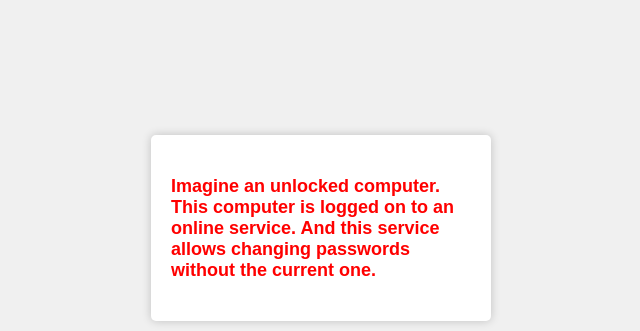
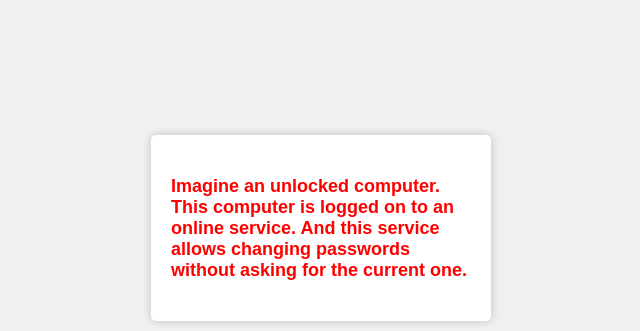
Before and after one commit to Zarcolio/flipperzero, a plain HTML site: page BadUSB/Ducky Scripts/Offensive/Demo_Password_Change.html in a window 1280 px wide. Shown: the top 331 px of the page, without its empty margins (319-959 px from the left). Drawn offline with Linux system fonts and the light colour scheme.

Commit message:
Update Demo_Password_Change.html

```diff
--- a/BadUSB/Ducky Scripts/Offensive/Demo_Password_Change.html
+++ b/BadUSB/Ducky Scripts/Offensive/Demo_Password_Change.html
@@ -82,7 +82,7 @@
     <div class="container-wrapper">
         <div class="container">
             <!-- Visually appealing text -->
-            <div class="appealing-text"></br>Imagine an unlocked computer. This computer is logged on to an online service. And this service allows changing passwords without the current one.</div>
+            <div class="appealing-text"></br>Imagine an unlocked computer. This computer is logged on to an online service. And this service allows changing passwords without asking for the current one.</div>
         </div>
 
         <div class="container">
```
